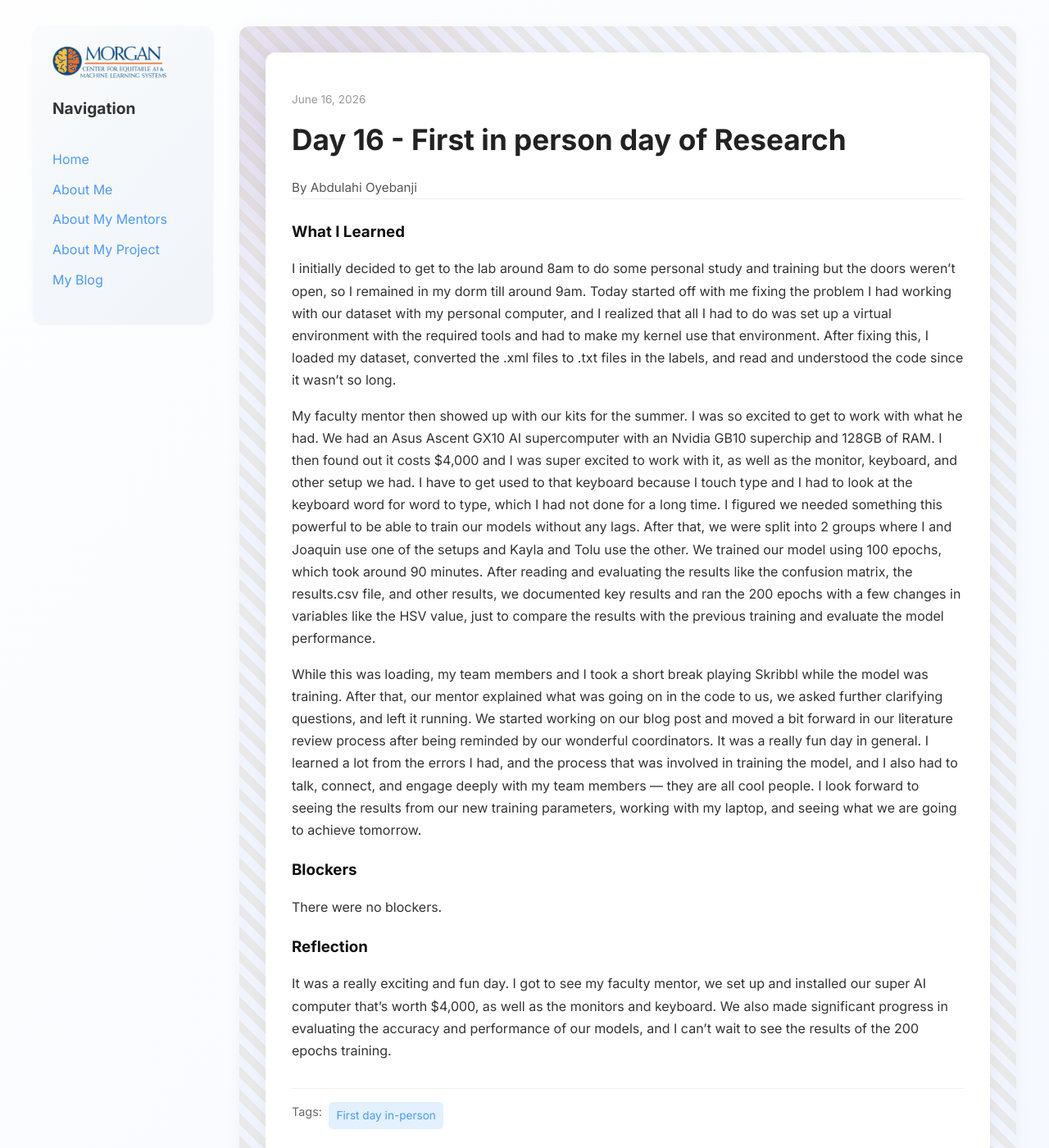
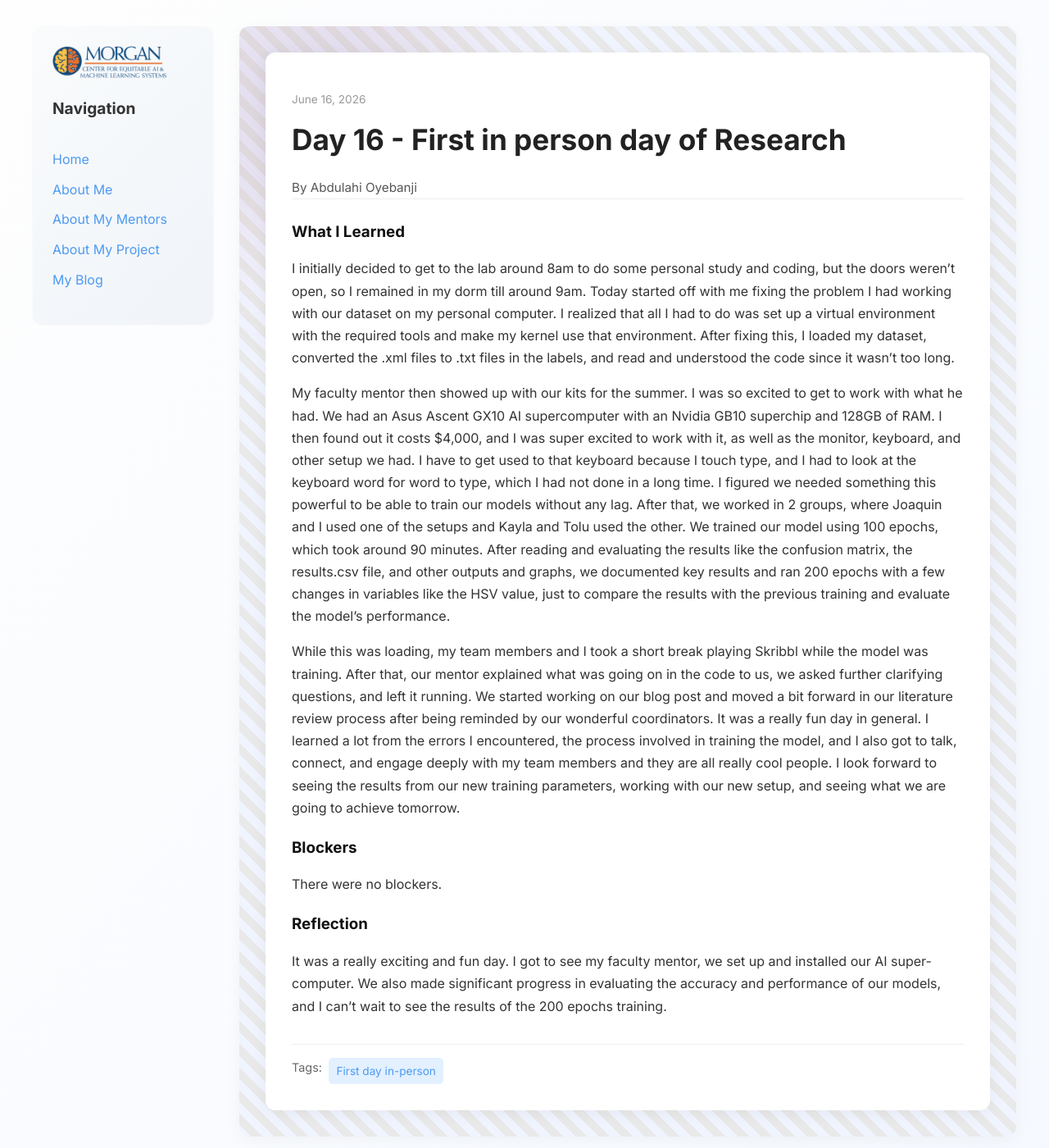
Before and after one commit to abdulahi-banji/abdulahi-banjiceamls26.github.io, a Jekyll site: the page built from _posts/2026-06-16-day-16.md, in a window 1280 px wide and 1400 px high. Shown: the whole window at 82% size. Built offline with Jekyll 4.4.1, drawn with Linux system fonts in a browser that asks for light colours.

Commit message:
day 16 finale

```diff
--- a/_posts/2026-06-16-day-16.md
+++ b/_posts/2026-06-16-day-16.md
@@ -8,15 +8,15 @@ permalink: /day16.html
 tags: ["First day in-person",]
 
 what_i_learned: |
-  I initially decided to get to the lab around 8am to do some personal study and training but the doors weren't open, so I remained in my dorm till around 9am. Today started off with me fixing the problem I had working with our dataset with my personal computer, and I realized that all I had to do was set up a virtual environment with the required tools and had to make my kernel use that environment. After fixing this, I loaded my dataset, converted the .xml files to .txt files in the labels, and read and understood the code since it wasn't so long.
+  I initially decided to get to the lab around 8am to do some personal study and coding, but the doors weren't open, so I remained in my dorm till around 9am. Today started off with me fixing the problem I had working with our dataset on my personal computer. I realized that all I had to do was set up a virtual environment with the required tools and make my kernel use that environment. After fixing this, I loaded my dataset, converted the .xml files to .txt files in the labels, and read and understood the code since it wasn't too long.
 
-  My faculty mentor then showed up with our kits for the summer. I was so excited to get to work with what he had. We had an Asus Ascent GX10 AI supercomputer with an Nvidia GB10 superchip and 128GB of RAM. I then found out it costs $4,000 and I was super excited to work with it, as well as the monitor, keyboard, and other setup we had. I have to get used to that keyboard because I touch type and I had to look at the keyboard word for word to type, which I had not done for a long time. I figured we needed something this powerful to be able to train our models without any lags. After that, we were split into 2 groups where I and Joaquin use one of the setups and Kayla and Tolu use the other. We trained our model using 100 epochs, which took around 90 minutes. After reading and evaluating the results like the confusion matrix, the results.csv file, and other results, we documented key results and ran the 200 epochs with a few changes in variables like the HSV value, just to compare the results with the previous training and evaluate the model performance.
+  My faculty mentor then showed up with our kits for the summer. I was so excited to get to work with what he had. We had an Asus Ascent GX10 AI supercomputer with an Nvidia GB10 superchip and 128GB of RAM. I then found out it costs $4,000, and I was super excited to work with it, as well as the monitor, keyboard, and other setup we had. I have to get used to that keyboard because I touch type, and I had to look at the keyboard word for word to type, which I had not done in a long time. I figured we needed something this powerful to be able to train our models without any lag. After that, we worked in 2 groups, where Joaquin and I used one of the setups and Kayla and Tolu used the other. We trained our model using 100 epochs, which took around 90 minutes. After reading and evaluating the results like the confusion matrix, the results.csv file, and other outputs and graphs, we documented key results and ran 200 epochs with a few changes in variables like the HSV value, just to compare the results with the previous training and evaluate the model's performance.
 
-  While this was loading, my team members and I took a short break playing Skribbl while the model was training. After that, our mentor explained what was going on in the code to us, we asked further clarifying questions, and left it running. We started working on our blog post and moved a bit forward in our literature review process after being reminded by our wonderful coordinators. It was a really fun day in general. I learned a lot from the errors I had, and the process that was involved in training the model, and I also had to talk, connect, and engage deeply with my team members — they are all cool people. I look forward to seeing the results from our new training parameters, working with my laptop, and seeing what we are going to achieve tomorrow.
+  While this was loading, my team members and I took a short break playing Skribbl while the model was training. After that, our mentor explained what was going on in the code to us, we asked further clarifying questions, and left it running. We started working on our blog post and moved a bit forward in our literature review process after being reminded by our wonderful coordinators. It was a really fun day in general. I learned a lot from the errors I encountered, the process involved in training the model, and I also got to talk, connect, and engage deeply with my team members and they are all really cool people. I look forward to seeing the results from our new training parameters, working with our new setup, and seeing what we are going to achieve tomorrow.
 
 blockers: |
   There were no blockers.
 
 reflection: |
-  It was a really exciting and fun day. I got to see my faculty mentor, we set up and installed our super AI computer that's worth $4,000, as well as the monitors and keyboard. We also made significant progress in evaluating the accuracy and performance of our models, and I can't wait to see the results of the 200 epochs training.
+  It was a really exciting and fun day. I got to see my faculty mentor, we set up and installed our AI super-computer. We also made significant progress in evaluating the accuracy and performance of our models, and I can't wait to see the results of the 200 epochs training.
 ---
```
